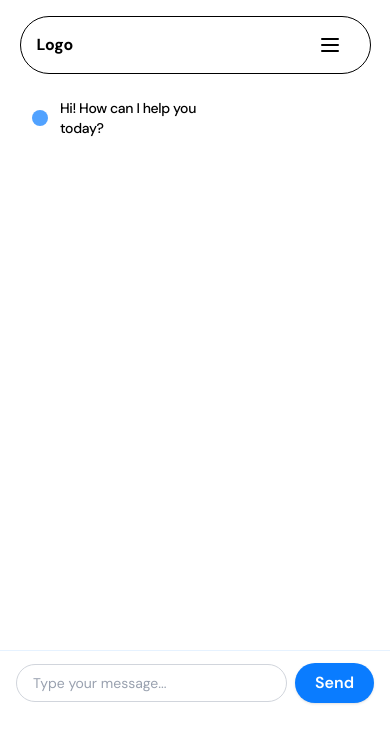
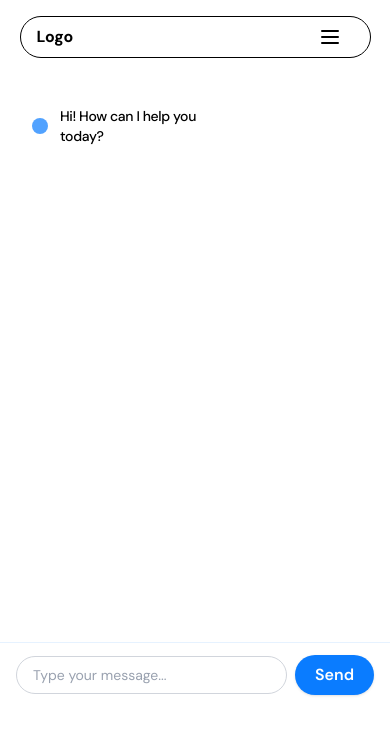
Before and after one commit to CysticFibrosis25/CysticFibrosis, a React (Vite) app in the folder client/: page /chatbot in a window 390 px wide. Shown: the top 742 px of the page. Built offline with nearby package versions, Linux system fonts and the light colour scheme.

Commit message:
Minor changes

```diff
--- a/client/src/Components/Navbar.jsx
+++ b/client/src/Components/Navbar.jsx
@@ -26,7 +26,7 @@
         </motion.div>
 
         <motion.button
-          className={`md:hidden flex items-center px-3 py-2 ${
+          className={`md:hidden flex items-center px-3  ${
             isChatbot ? "text-black" : "text-white"
           }`}
           onClick={() => setMenuOpen(!menuOpen)}
@@ -66,7 +66,6 @@
               if (item === "Dashboard") href = "/dashboard";
               else if (item === "Chatbot") href = "/chatbot";
               else if (item === "Login/Signup") href = "/login";
-              // Home stays as "/"
               return (
                 <motion.li
                   key={item}
--- a/client/src/pages/Chatbot.jsx
+++ b/client/src/pages/Chatbot.jsx
@@ -35,7 +35,7 @@
       <Navbar />
       <div className="h-full relative font-dm-sans flex flex-col">
         <div className="flex-1 flex flex-col items-center justify-center pt-2 pb-4">
-          <div className="w-full md:max-w-2xl flex flex-col h-[75vh] md:h-[90vh]">
+          <div className="w-full md:max-w-2xl pt-6 flex flex-col h-[76vh] md:h-[90vh]">
             {/* <div className="flex items-center justify-center gap-1 px-6 py-4 ">
               <img src="/home/chatbot.png" alt="Chatbot" className="w-6 h-6 " />
 
```
